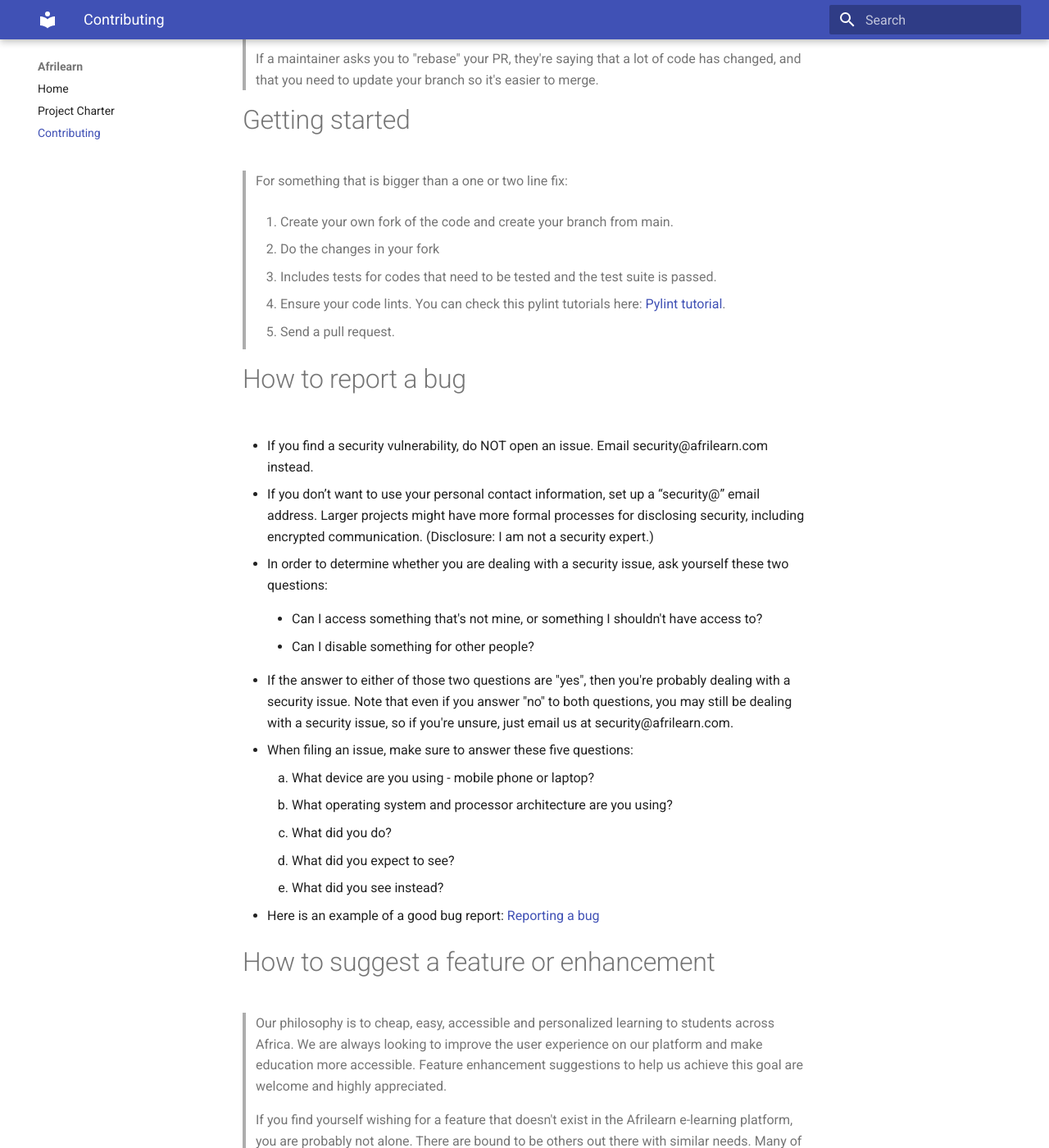
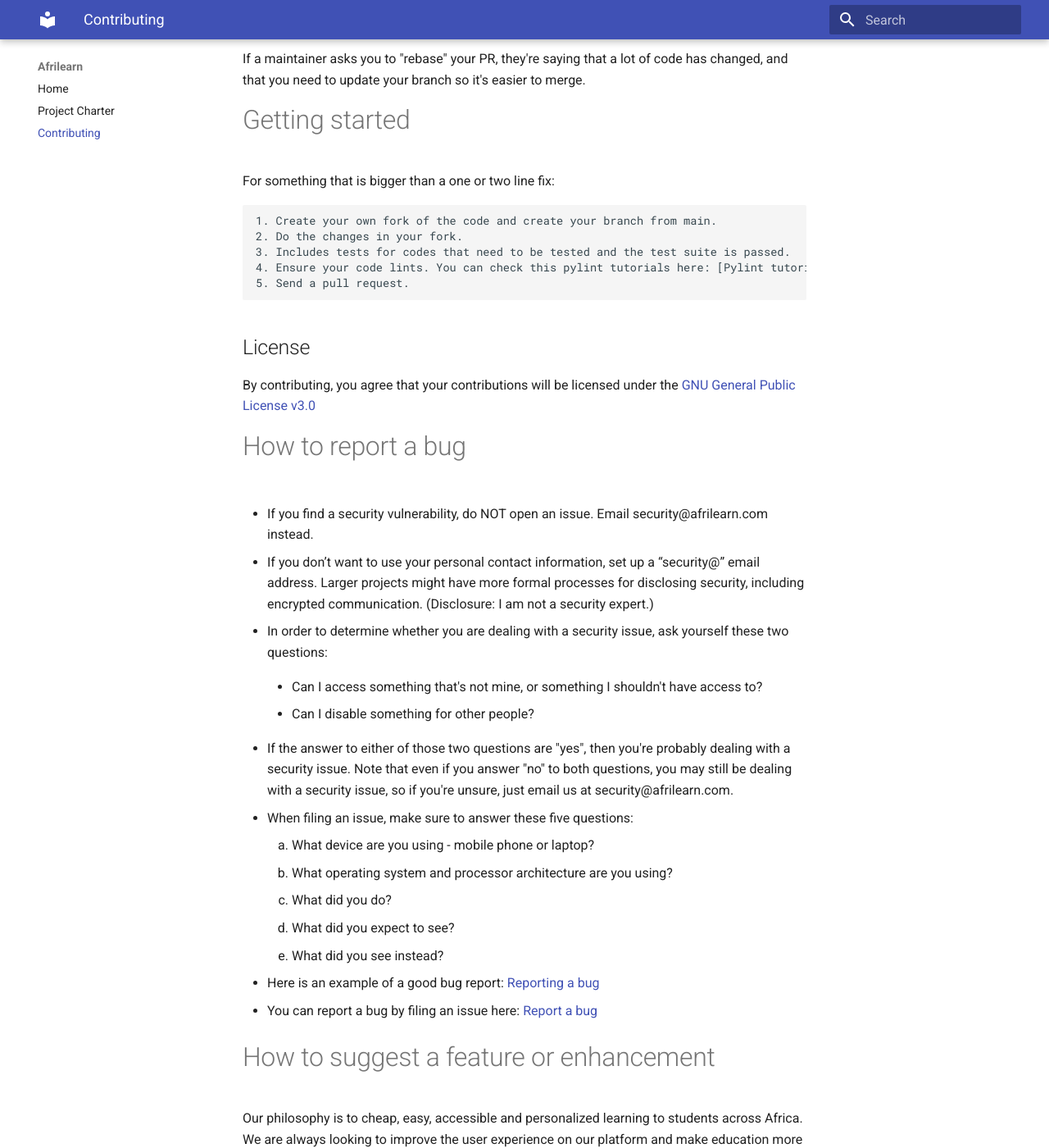
Before and after one commit to UNICEF-AFRILEARN/documentation, an MkDocs documentation site: the page built from docs/contributing.md, in a window 1280 px wide and 1400 px high, scrolled down 1317 px. Shown: the whole window at 82% size. Built offline with MkDocs 1.6.1 and Material for MkDocs 9.7.7, drawn with Linux system fonts in a browser that asks for light colours.

Commit message:
updated contributing.md

```diff
--- a/docs/contributing.md
+++ b/docs/contributing.md
@@ -22,35 +22,32 @@
 
 # Your First Contribution
 
-> Unsure where to begin contributing to Atom? You can start by looking through these beginner and help-wanted issues:
+Unsure where to begin contributing to Atom? You can start by looking through these beginner and help-wanted issues:
 
-> Beginner issues - issues which should only require a few lines of code, and a test or two.
+Beginner issues - issues which should only require a few lines of code, and a test or two.
 
-> Help wanted issues - issues which should be a bit more involved than beginner issues.
+Help wanted issues - issues which should be a bit more involved than beginner issues.
 
-> Both issue lists are sorted by total number of comments. While not perfect, number of comments is a reasonable proxy for impact a given change will have.
+Both issue lists are sorted by total number of comments. While not perfect, number of comments is a reasonable proxy for impact a given change will have.
 
-> Working on your first Pull Request? You can learn how from this *free* series, [How to Contribute to an Open Source Project on GitHub](https://egghead.io/series/how-to-contribute-to-an-open-source-project-on-github).
+Working on your first Pull Request? You can learn how from this *free* series, [How to Contribute to an Open Source Project on GitHub](https://egghead.io/series/how-to-contribute-to-an-open-source-project-on-github).
 
->At this point, you're ready to make your changes! Feel free to ask for help; everyone is a beginner at first :smile_cat:
+At this point, you're ready to make your changes! Feel free to ask for help; everyone is a beginner at first :smile_cat:
 
->If a maintainer asks you to "rebase" your PR, they're saying that a lot of code has changed, and that you need to update your branch so it's easier to merge.
+If a maintainer asks you to "rebase" your PR, they're saying that a lot of code has changed, and that you need to update your branch so it's easier to merge.
 
 # Getting started
 
->For something that is bigger than a one or two line fix:
+For something that is bigger than a one or two line fix:
 
->1. Create your own fork of the code and create your branch from main.
+    1. Create your own fork of the code and create your branch from main.
+    2. Do the changes in your fork.
+    3. Includes tests for codes that need to be tested and the test suite is passed.
+    4. Ensure your code lints. You can check this pylint tutorials here: [Pylint tutorial](https://pylint.pycqa.org/en/v2.16.1/tutorial.html).
+    5. Send a pull request.
 
->2. Do the changes in your fork
-
->3. Includes tests for codes that need to be tested and the test suite is passed.
-
->4. Ensure your code lints. You can check this pylint tutorials here: [Pylint tutorial](https://pylint.pycqa.org/en/v2.16.1/tutorial.html).
-
->5. Send a pull request.
-
-
+## License
+By contributing, you agree that your contributions will be licensed under the [GNU General Public License v3.0](https://choosealicense.com/licenses/gpl-3.0/)
 
 # How to report a bug
 
@@ -60,7 +57,7 @@
 
 - In order to determine whether you are dealing with a security issue, ask yourself these two questions:
 
-    -  Can I access something that's not mine, or something I shouldn't have access to?
+    - Can I access something that's not mine, or something I shouldn't have access to?
 
     - Can I disable something for other people?
 
@@ -76,13 +73,15 @@
 
 - Here is an example of a good bug report: [Reporting a bug](https://stackoverflow.com/questions/12488905/why-wont-the-ggplot2-legend-combine-manual-fill-and-scale-values)
 
+- You can report a bug by filing an issue here: [Report a bug](https://github.com/UNICEF-AFRILEARN/unicef_afrilearn/issues/new)
+
 # How to suggest a feature or enhancement
 
-> Our philosophy is to cheap, easy, accessible and personalized learning to students across Africa. We are always looking to improve the user experience on our platform and make education more accessible. Feature enhancement suggestions to help us achieve this goal are welcome and highly appreciated.
+Our philosophy is to cheap, easy, accessible and personalized learning to students across Africa. We are always looking to improve the user experience on our platform and make education more accessible. Feature enhancement suggestions to help us achieve this goal are welcome and highly appreciated.
 
-> If you find yourself wishing for a feature that doesn't exist in the Afrilearn e-learning platform, you are probably not alone. There are bound to be others out there with similar needs. Many of the features that Afrilearn e-learning platform has today have been added because our users saw the need. Open an issue on our issues list on GitHub which describes the feature you would like to see, why you need it, and how it should work.
+If you find yourself wishing for a feature that doesn't exist in the Afrilearn e-learning platform, you are probably not alone. There are bound to be others out there with similar needs. Many of the features that Afrilearn e-learning platform has today have been added because our users saw the need. Open an issue on our issues list on GitHub which describes the feature you would like to see, why you need it, and how it should work.
 
 # Code review process
-> The core team looks at Pull Requests on a regular basis in a monthly triage meeting that we hold in a public Google Hangout. The hangout is announced in the monthly status updates that are sent to the slack list. Notes are posted to the Slack Community community-triage repo and include a link to a YouTube recording of the hangout.
+The core team looks at Pull Requests on a regular basis in a monthly triage meeting that we hold in a public Google Hangout. The hangout is announced in the monthly status updates that are sent to the slack list. Notes are posted to the Slack Community community-triage repo and include a link to a YouTube recording of the hangout.
 
-> After feedback has been given we expect responses within two weeks. After two weeks we may close the pull request if it isn't showing any activity.
+After feedback has been given we expect responses within two weeks. After two weeks we may close the pull request if it isn't showing any activity.
```
Also changed, not shown: site/contributing/index.html, site/search/search_index.json, 1 other file.
